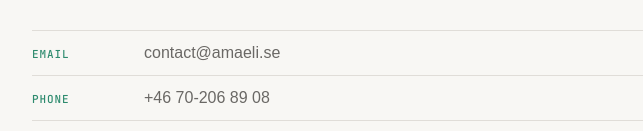
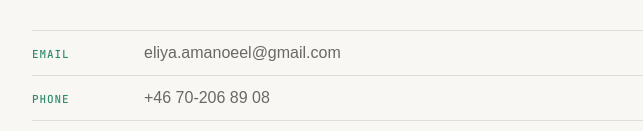
Before and after one commit to eliya-amanoeel/amaeli, a React (Vite) app: page / in a window 1280 px wide. Shown: the part 6692-6823 px from the top of the page, without its empty margins (248-891 px from the left). Built offline with nearby package versions, Linux system fonts and the light colour scheme; a web font is replaced by a local one.

Commit message:
updated contact email

```diff
--- a/src/app/components/Contact.tsx
+++ b/src/app/components/Contact.tsx
@@ -50,7 +50,7 @@ export function Contact() {
         </div>
 
         <div style={{ borderTop: "1px solid var(--app-border)" }}>
-          <ContactRow label={t.contact.emailLabel} href="mailto:contact@amaeli.se" display="contact@amaeli.se" />
+          <ContactRow label={t.contact.emailLabel} href="mailto:eliya.amanoeel@gmail.com" display="eliya.amanoeel@gmail.com" />
           <ContactRow label={t.contact.phoneLabel} href="tel:+46702068908" display="+46 70-206 89 08" />
           <ContactRow label={t.contact.linkedinLabel} href="https://www.linkedin.com/in/eliya-amanoeel/" display="linkedin.com/in/eliya-amanoeel" external />
         </div>
```
